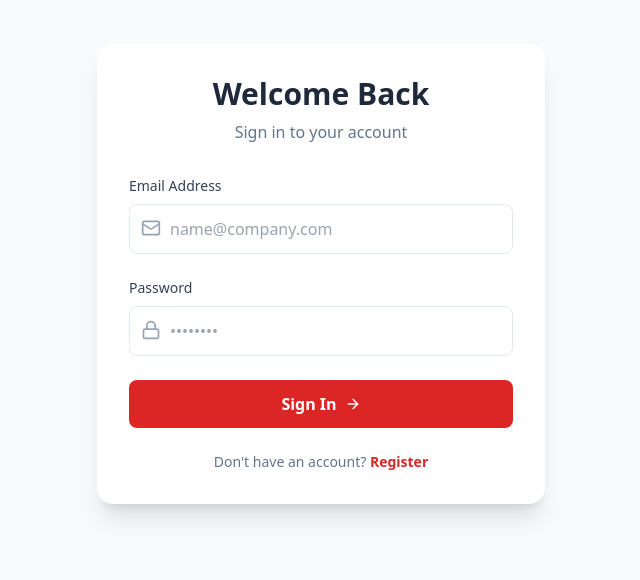
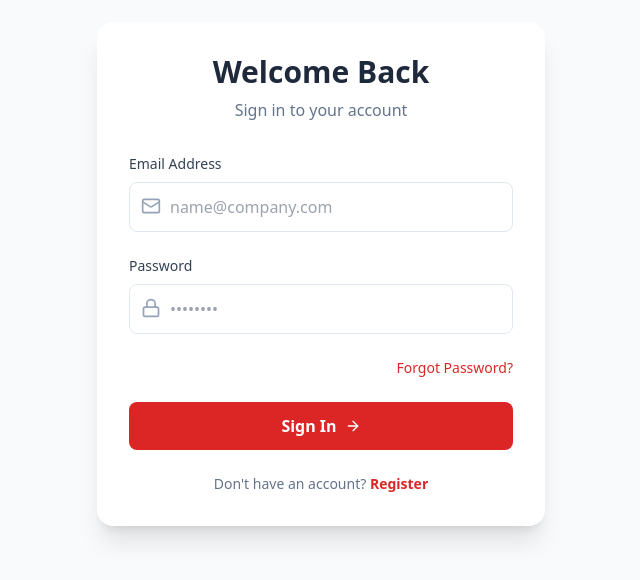
Before and after one commit to doraswamyraju/vr_here, a React (Vite) app: page /login in a window 1280 px wide. Shown: the part 126-706 px from the top of the page, without its empty margins (319-959 px from the left). Built offline with nearby package versions, Linux system fonts and the light colour scheme.

Commit message:
Fix: Insert Forgot Password link UI before submit button

```diff
--- a/frontend/Auth/Login.jsx
+++ b/frontend/Auth/Login.jsx
@@ -73,6 +73,12 @@ const LoginPage = () => {
                         </div>
                     </div>
 
+                    <div className="flex justify-end">
+                        <Link to="/forgot-password" className="text-sm text-red-600 hover:text-red-700 font-medium">
+                            Forgot Password?
+                        </Link>
+                    </div>
+
                     <button
                         type="submit"
                         disabled={loading}
```
